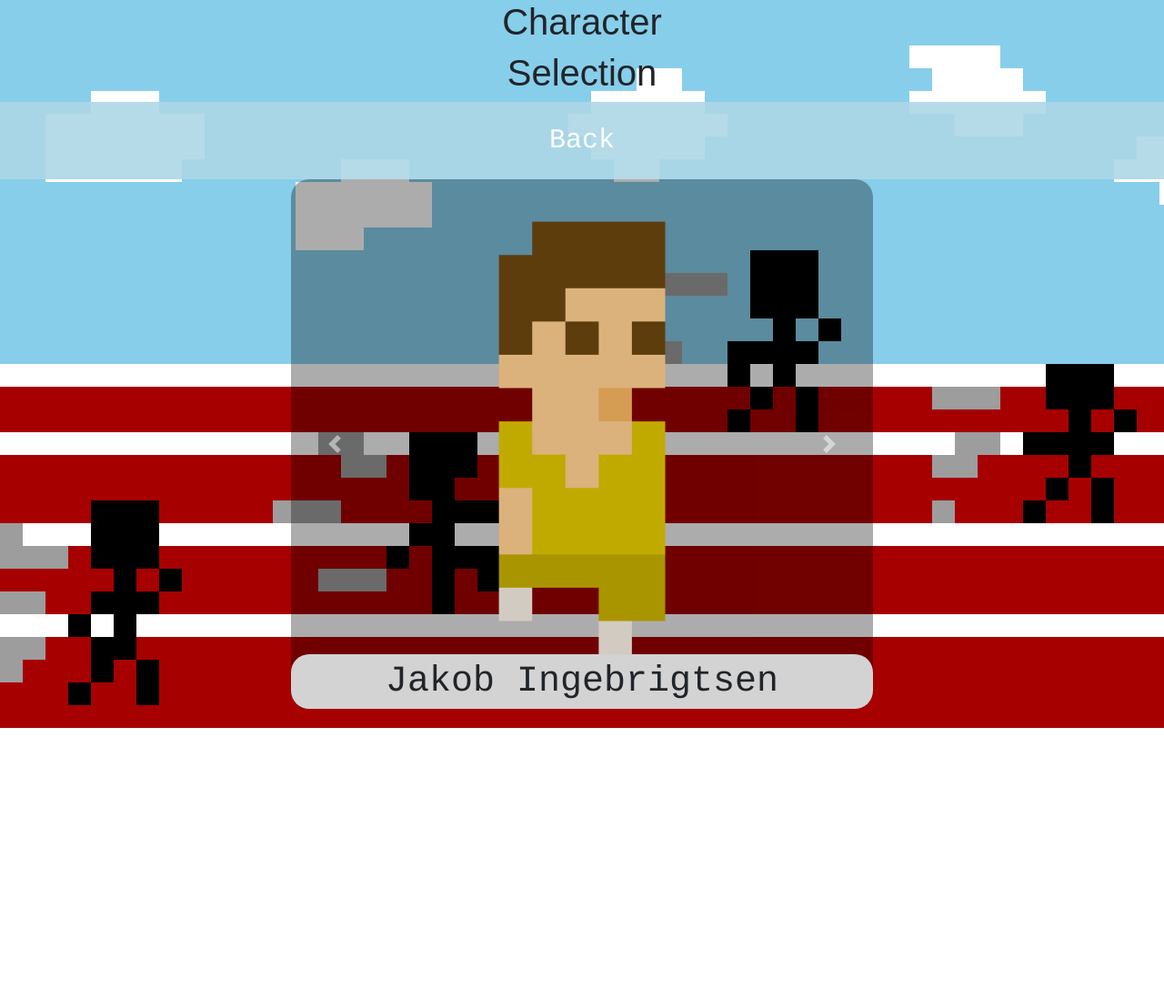
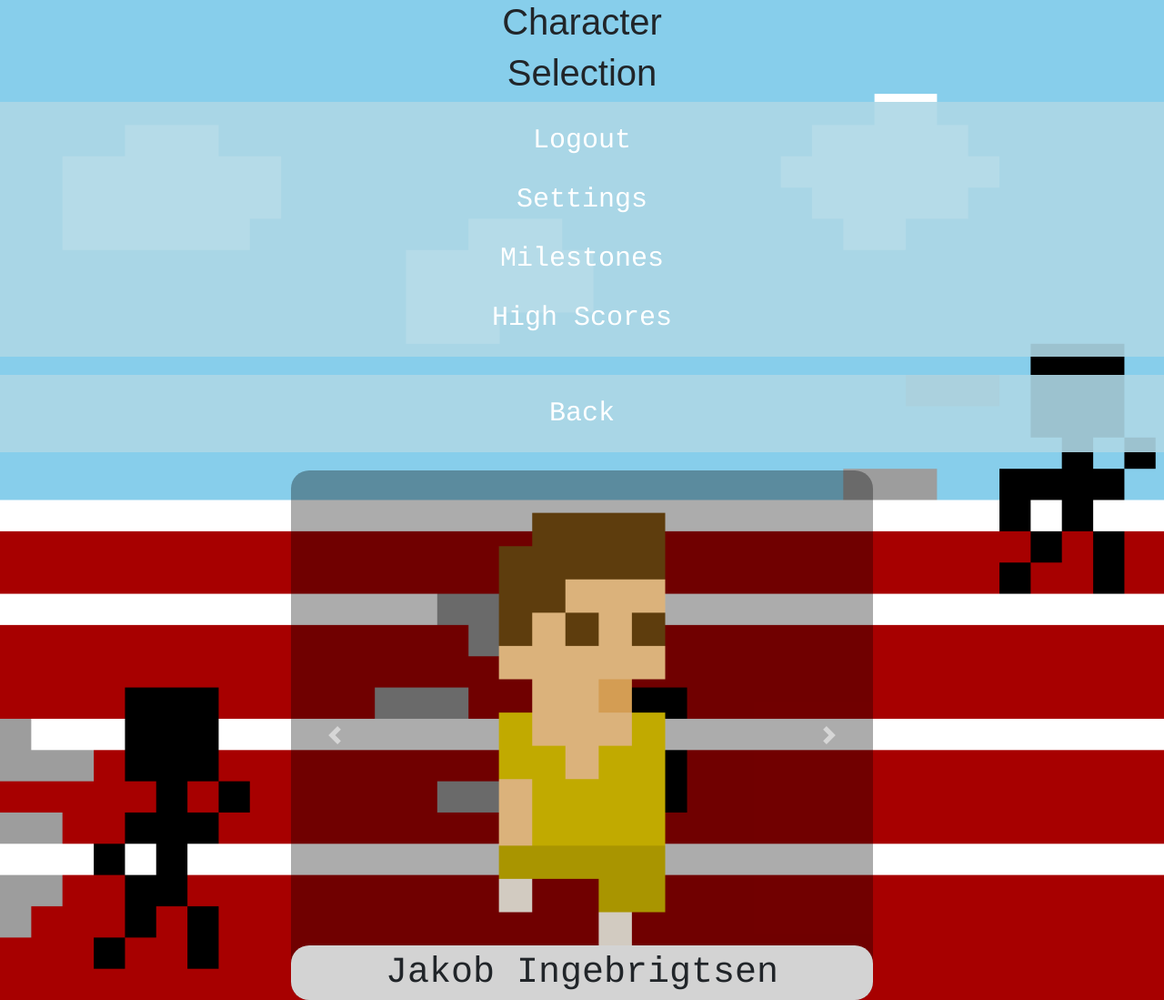
Before and after one commit to Etown-CS310/racepace, a plain HTML site: page menu_page/character.html in a window 1280 px wide. Shown: the whole page at 91% size. Before the commit the page ends 800 px from the top, so only its background shows below. Drawn offline with nearby package versions, Linux system fonts and the light colour scheme; a web font is replaced by a local one.

Commit message:
Creating a centalized navbar

```diff
--- a/css/general.css
+++ b/css/general.css
@@ -26,6 +26,7 @@
     display: flex;
     justify-content: center;
     background-color: rgb(173, 216, 230, .9);
+    margin-bottom: 20px;
 }
 
 nav a{
@@ -33,7 +34,9 @@
     padding:25px 25px;
     text-decoration: none;
 }
-
+ul{
+    list-style-type: none;
+}
 
 nav a:hover{
     background-color: rgb(85, 160, 185);
--- /dev/null
+++ b/js/global.js
@@ -0,0 +1,35 @@
+/*
+The Purpose of this file is to load the navbar for all of the pages(potintially)
+and to enforce that the player be logged in.
+
+
+
+*/
+
+(function(){
+    window.addEventListener('load',includeHTML);
+    function includeHTML() {
+        let elmnt, file, xhttp;
+          /*search for elements with a certain atrribute:*/
+          elmnt=document.getElementById("includeNav");
+          file = elmnt.getAttribute("navFile");
+
+            /* Make an HTTP request using the attribute value as the file name: */
+          xhttp = new XMLHttpRequest();
+          xhttp.onreadystatechange = function() {
+              if (this.readyState == 4) {
+                if (this.status == 200) {elmnt.innerHTML = this.responseText;}
+                if (this.status == 404) {elmnt.innerHTML = "Page not found.";}
+                // Remove the attribute, and call this function once more:
+              }
+            }
+            xhttp.open("GET", file, true);
+            xhttp.send();
+            /* Exit the function: */
+            //return;
+          }
+
+
+
+
+})();
--- a/js/index.js
+++ b/js/index.js
@@ -17,6 +17,7 @@
     let password=document.getElementById("password").value;
     if(username=="root" & password==""){
         location.href ="menu.html";
+
     }
     else{
         document.getElementById("logErr").innerText="Invalid Username or Password";
--- a/menu_page/character.html
+++ b/menu_page/character.html
@@ -4,17 +4,19 @@
     <meta name="viewport" content="width=device-width, initial-scale=1.0">
     <title>Character Selection</title>
     <link rel="stylesheet" href="../css/menu.css">
+    <link rel="stylesheet" href="../css/general.css">
 
     <link rel="preconnect" href="https://fonts.googleapis.com">
     <link rel="preconnect" href="https://fonts.gstatic.com" crossorigin>
     <link href="https://fonts.googleapis.com/css2?family=Sixtyfour+Convergence&display=swap" rel="stylesheet">
 
     <link rel="stylesheet" href="https://stackpath.bootstrapcdn.com/bootstrap/4.5.2/css/bootstrap.min.css">
-
+    <script src="../js/global.js"></script>
 </head>
 <body>
     <h1>Character</h1>
     <h1>Selection</h1>
+    <div id="includeNav" navFile="../navbar.html"></div>
     <nav>
         <ul class="nav_links">
             <li><a href="../menu.html">Back</a></li>
--- /dev/null
+++ b/navbar.html
@@ -0,0 +1,14 @@
+<nav>
+    <ul class="nav_links">
+        <li><a href="index.html">Logout</a></li>
+    </ul>
+    <ul class="nav_links">
+        <li><a href="menu_page/settings.html">Settings</a></li>
+    </ul>
+    <ul class="nav_links">
+        <li><a href="menu_page/milestones.html">Milestones</a></li>
+    </ul>
+    <ul class="nav_links">
+        <li><a href="menu_page/high_scores.html">High Scores</a></li>
+    </ul>
+</nav>
```
Also changed, not shown: game_page.html (+3 -0 lines), js/menu.js (+4 -4 lines), menu.html (+7 -2 lines), menu_page/milestones.html (+1 -1 lines).
